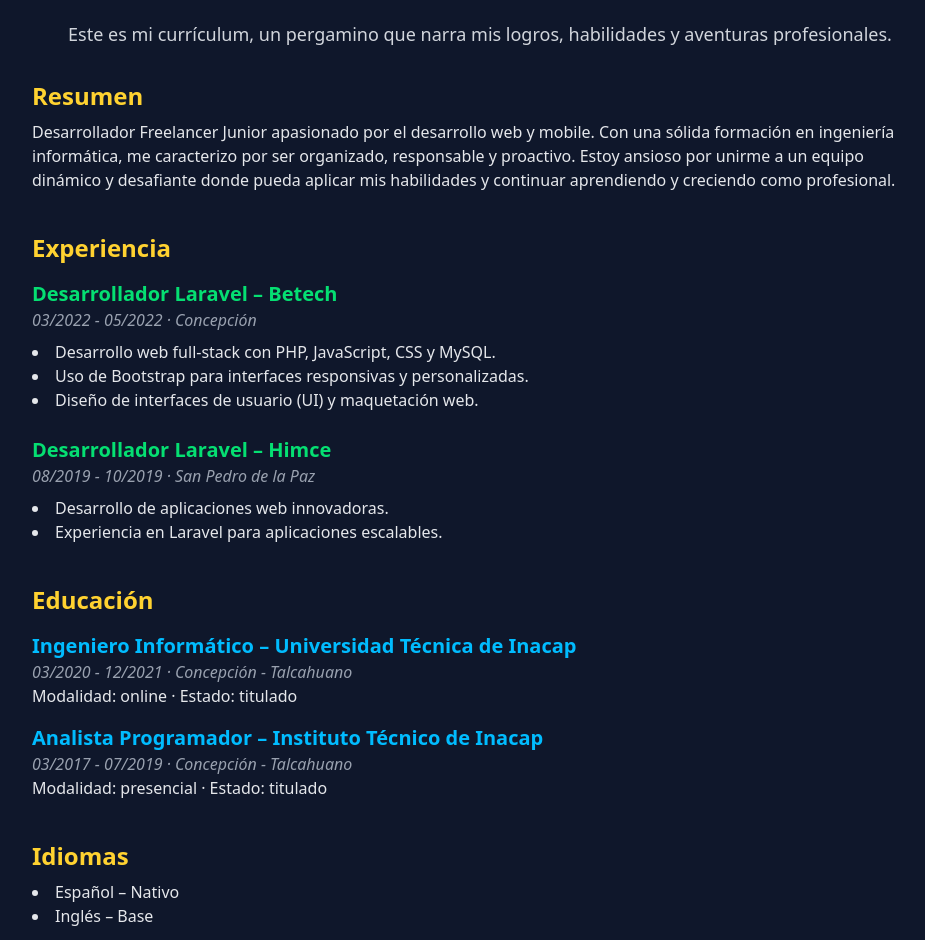
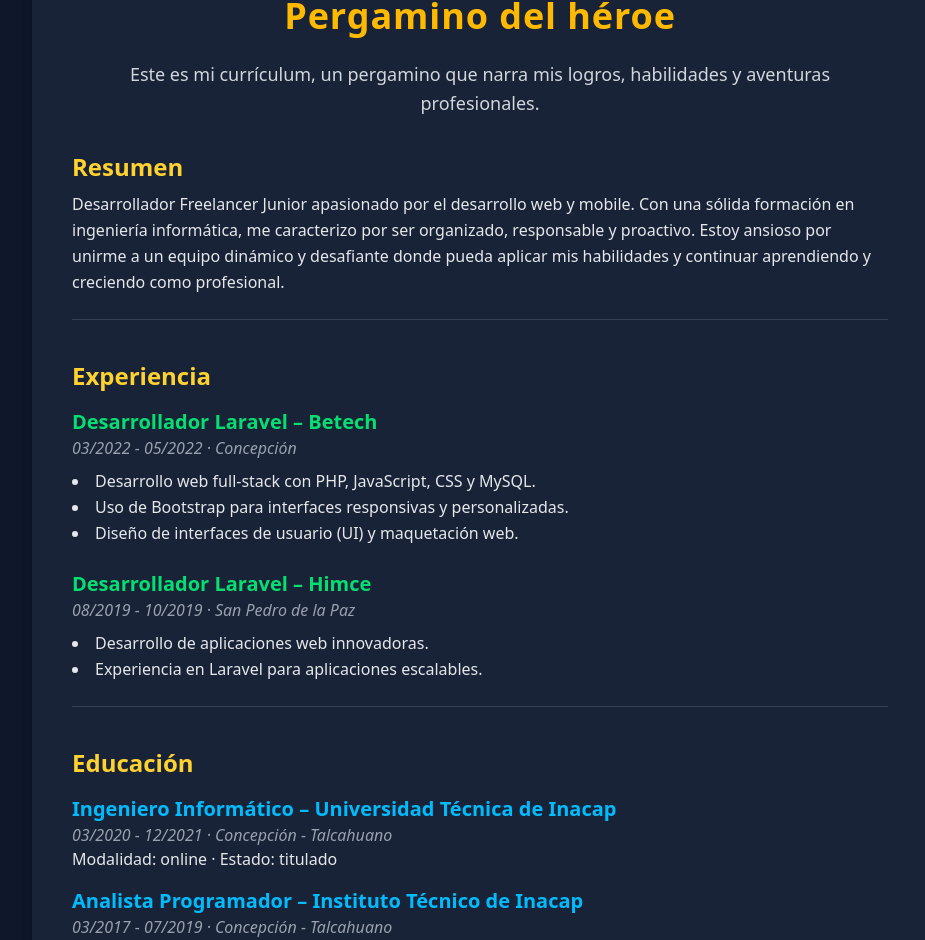
Before and after one commit to blackgoku-97/portafolio, a React (Vite) app: page /curriculum in a window 1280 px wide. Shown: the part 252-1192 px from the top of the page, without its empty margins (160-1085 px from the left). Built offline with nearby package versions, Linux system fonts and the light colour scheme.

Commit message:
mejoras 3

```diff
--- a/src/pages/Curriculum.tsx
+++ b/src/pages/Curriculum.tsx
@@ -1,19 +1,19 @@
 export default function Curriculum() {
   return (
-    <div className="min-h-screen flex flex-col items-center justify-start p-10 text-white">
-      <div className="w-full max-w-4xl">
-        <h1 className="text-4xl font-bold text-amber-400 mb-6 text-center">
+    <div className="min-h-screen flex flex-col items-center justify-start p-10 bg-slate-900 text-white">
+      <div className="w-full max-w-4xl bg-slate-800/70 rounded-xl shadow-lg p-10">
+        <h1 className="text-4xl font-bold text-amber-400 mb-6 text-center tracking-wide">
           Pergamino del héroe
         </h1>
-        <p className="mb-8 text-lg text-gray-300 text-center">
+        <p className="mb-8 text-lg text-gray-300 text-center leading-relaxed">
           Este es mi currículum, un pergamino que narra mis logros, habilidades y
           aventuras profesionales.
         </p>
 
         {/* Resumen */}
-        <section className="mb-10">
+        <section className="mb-10 border-b border-gray-700 pb-6">
           <h2 className="text-2xl font-bold text-amber-300 mb-2">Resumen</h2>
-          <p className="text-gray-200">
+          <p className="text-gray-200 leading-relaxed">
             Desarrollador Freelancer Junior apasionado por el desarrollo web y mobile.
             Con una sólida formación en ingeniería informática, me caracterizo por
             ser organizado, responsable y proactivo. Estoy ansioso por unirme a un
@@ -23,27 +23,25 @@ export default function Curriculum() {
         </section>
 
         {/* Experiencia */}
-        <section className="mb-10">
+        <section className="mb-10 border-b border-gray-700 pb-6">
           <h2 className="text-2xl font-bold text-amber-300 mb-4">Experiencia</h2>
-
           <div className="mb-6">
             <h3 className="text-xl font-semibold text-green-400">
               Desarrollador Laravel – Betech
             </h3>
             <p className="italic text-gray-400">03/2022 - 05/2022 · Concepción</p>
-            <ul className="list-disc list-inside text-gray-200 mt-2">
+            <ul className="list-disc list-inside text-gray-200 mt-2 leading-relaxed">
               <li>Desarrollo web full-stack con PHP, JavaScript, CSS y MySQL.</li>
               <li>Uso de Bootstrap para interfaces responsivas y personalizadas.</li>
               <li>Diseño de interfaces de usuario (UI) y maquetación web.</li>
             </ul>
           </div>
-
           <div>
             <h3 className="text-xl font-semibold text-green-400">
               Desarrollador Laravel – Himce
             </h3>
             <p className="italic text-gray-400">08/2019 - 10/2019 · San Pedro de la Paz</p>
-            <ul className="list-disc list-inside text-gray-200 mt-2">
+            <ul className="list-disc list-inside text-gray-200 mt-2 leading-relaxed">
               <li>Desarrollo de aplicaciones web innovadoras.</li>
               <li>Experiencia en Laravel para aplicaciones escalables.</li>
             </ul>
@@ -51,9 +49,8 @@ export default function Curriculum() {
         </section>
 
         {/* Educación */}
-        <section className="mb-10">
+        <section className="mb-10 border-b border-gray-700 pb-6">
           <h2 className="text-2xl font-bold text-amber-300 mb-4">Educación</h2>
-
           <div className="mb-4">
             <h3 className="text-xl font-semibold text-sky-400">
               Ingeniero Informático – Universidad Técnica de Inacap
@@ -61,7 +58,6 @@ export default function Curriculum() {
             <p className="italic text-gray-400">03/2020 - 12/2021 · Concepción - Talcahuano</p>
             <p className="text-gray-200">Modalidad: online · Estado: titulado</p>
           </div>
-
           <div>
             <h3 className="text-xl font-semibold text-sky-400">
               Analista Programador – Instituto Técnico de Inacap
@@ -72,18 +68,18 @@ export default function Curriculum() {
         </section>
 
         {/* Idiomas */}
-        <section className="mb-10">
+        <section className="mb-10 border-b border-gray-700 pb-6">
           <h2 className="text-2xl font-bold text-amber-300 mb-2">Idiomas</h2>
-          <ul className="list-disc list-inside text-gray-200">
+          <ul className="list-disc list-inside text-gray-200 leading-relaxed">
             <li>Español – Nativo</li>
             <li>Inglés – Base</li>
           </ul>
         </section>
 
         {/* Habilidades */}
-        <section className="mb-10">
+        <section>
           <h2 className="text-2xl font-bold text-amber-300 mb-2">Habilidades</h2>
-          <p className="text-gray-200">
+          <p className="text-gray-200 leading-relaxed">
             Git · GitHub · Dart · Flutter · Firebase · JavaScript · TypeScript · React
           </p>
         </section>
```
